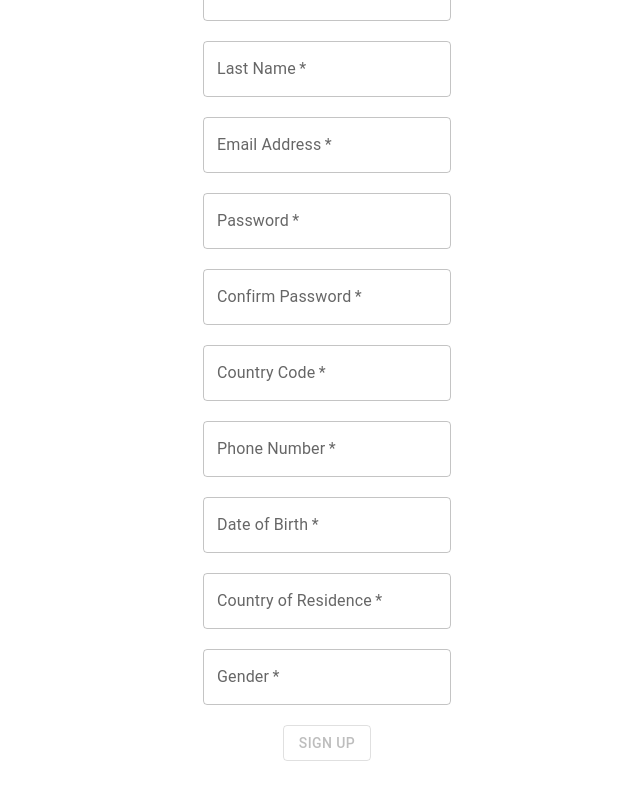
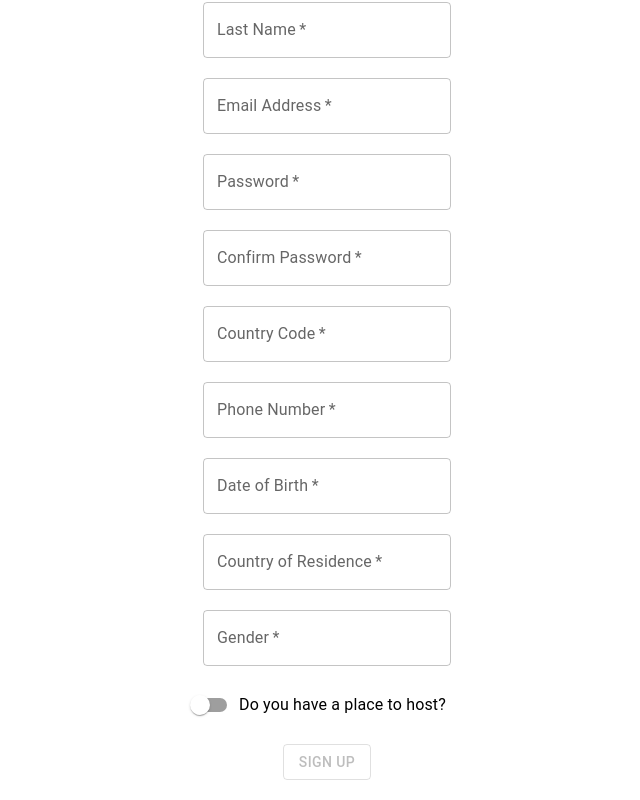
Before and after one commit to caleb-cmyk/project-four-frontend, a React (Vite) app: page /sign-up in a window 1280 px wide. Shown: the part 237-1037 px from the top of the page, without its empty margins (313-953 px from the left). Before the commit the page ends 1000 px from the top, so only its background shows below. Built offline with nearby package versions, Linux system fonts and the light colour scheme; no server answers.

Commit message:
chore: basic scheduling completed, minor updates to components

```diff
--- a/src/components/BookingForm/BookingForm.jsx
+++ b/src/components/BookingForm/BookingForm.jsx
@@ -50,11 +50,32 @@ const BookingForm = ({ property }) => {
   // https://stackoverflow.com/questions/71153388/how-to-disable-list-of-dates-in-mui-date-picker
 
   const unavailableDates = (date) => {
-    let blackoutDates = [{dateStart: "2025-03-15", dateEnd: "2025-03-18"}];
+    let blackoutDates = [
+      { dateStart: "2025-03-15", dateEnd: "2025-03-18" },
+      { dateStart: "2025-03-20", dateEnd: "2025-03-23" },
+      { dateStart: "2025-03-25", dateEnd: "2025-03-28" },
+    ];
     const formattedDate = dayjs(date).format("YYYY-MM-DD");
-    // if formattedDate isBetween dateStart and dateEnd
-    return dayjs(formattedDate).isBetween(dayjs(blackoutDates[0].dateStart), dayjs(blackoutDates[0].dateEnd), null, "[)");
-  };
+
+    // SIMON HELP ================================ return false, return false, return false instead of return [false, false, false]
+
+    return blackoutDates.map((date) => (
+      dayjs(formattedDate).isBetween(
+          dayjs(date.dateStart),
+          dayjs(date.dateEnd),
+          null,
+          "[)"
+        )
+    ));
+
+    // return dayjs(formattedDate).isBetween(
+      //   dayjs(blackoutDates[0].dateStart),
+      //   dayjs(blackoutDates[0].dateEnd),
+      //   null,
+      //   "[)"
+      // );
+
+    };
 
   // const unavailableDates = (date) => {
   //   let blackoutDates = ["2025-03-15", "2025-03-18"];
--- a/src/components/SignUpForm/SignUpForm.jsx
+++ b/src/components/SignUpForm/SignUpForm.jsx
@@ -2,12 +2,8 @@ import { useState, useContext } from "react";
 import { useNavigate } from "react-router";
 import { signUp } from "../../services/authService";
 import { UserContext } from "../../contexts/UserContext";
-import {
-  Box,
-  Typography,
-  Button,
-  TextField,
-} from "@mui/material";
+import { Box, Switch, Typography, Button, TextField } from "@mui/material";
+import FormControlLabel from '@mui/material/FormControlLabel';
 
 const SignUpForm = () => {
   const navigate = useNavigate();
@@ -23,11 +19,21 @@ const SignUpForm = () => {
     phoneNumber: "",
     dateOfBirth: "",
     countryOfResidence: "",
-    gender: ""
+    gender: "",
   });
 
-  const { firstName, lastName, email, password, passwordConf, phoneCountry, phoneNumber, dateOfBirth, countryOfResidence, gender } =
-    formData;
+  const {
+    firstName,
+    lastName,
+    email,
+    password,
+    passwordConf,
+    phoneCountry,
+    phoneNumber,
+    dateOfBirth,
+    countryOfResidence,
+    gender,
+  } = formData;
 
   const handleChange = (evt) => {
     setMessage("");
@@ -216,6 +222,9 @@ const SignUpForm = () => {
             required
           />
 
+          {/* <Switch label="Do you have a place to host?" /> */}
+          <FormControlLabel control={<Switch />} label="Do you have a place to host?" />
+
           <Box
             sx={{
               display: "flex",
@@ -223,13 +232,11 @@ const SignUpForm = () => {
               width: "350px",
             }}
           >
-            <Button
-              variant="outlined"
-              type="submit"
-              disabled={isFormInvalid()}
-            >
+
+            <Button variant="outlined" type="submit" disabled={isFormInvalid()} sx={{margin: "20px"}}>
               Sign Up
             </Button>
+
           </Box>
         </div>
       </form>
```
